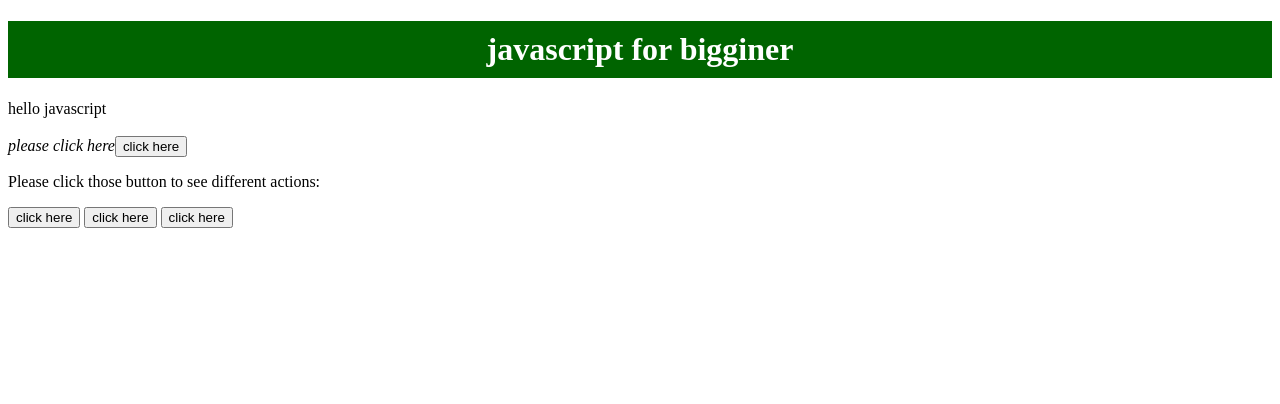
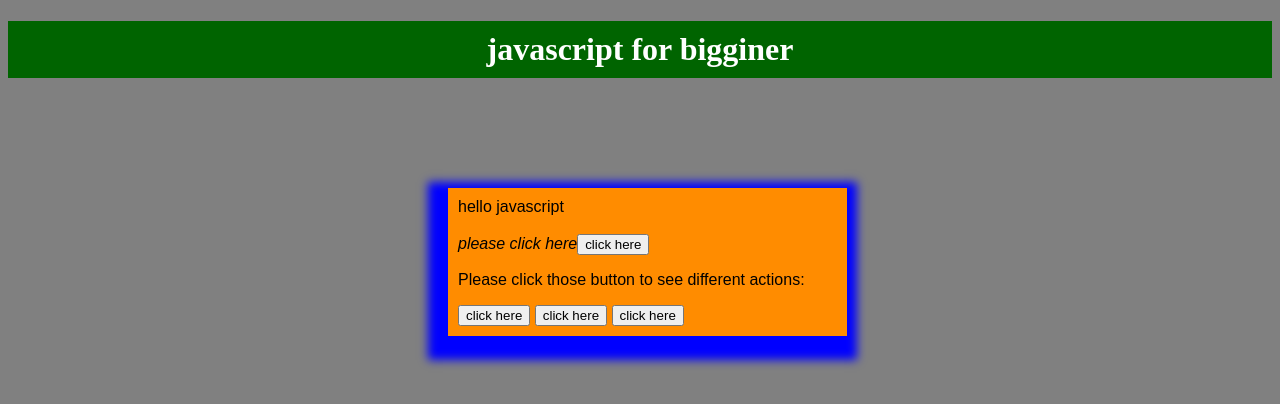
Before and after one commit to CraristMaster/scratch, a plain HTML site: page my first javascript.html in a window 1280 px wide. Drawn offline with Linux system fonts and the light colour scheme.

Commit message:
a simple javascript event
a simple javacript actions with css effects

```diff
--- a/my first javascript.html
+++ b/my first javascript.html
@@ -11,11 +11,23 @@ padding: 10px;
 font-weight: 600;
 flex-wrap:wrap;
 }
+.main_wrapper{
+background-color: darkorange;
+width: 30%;
+margin-left: 440px;
+margin-top: 110px;
+box-shadow: -5px 9px 9px 15px blue;
+padding: 10px;
+font-family: sans-serif;
+}
+body{
+background-color: gray;
+}
 </style>
 </head>
 <body>
 <h1>javascript for bigginer</h1>
-<div>
+<div class="main_wrapper">
 <span id="deti"></span><br><br>
 <span id="dots"></span>
 <i>please click here</i><button onclick="alert('hello world!')">click here</button>
```
